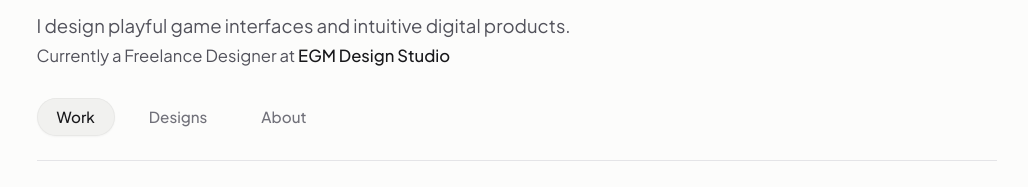
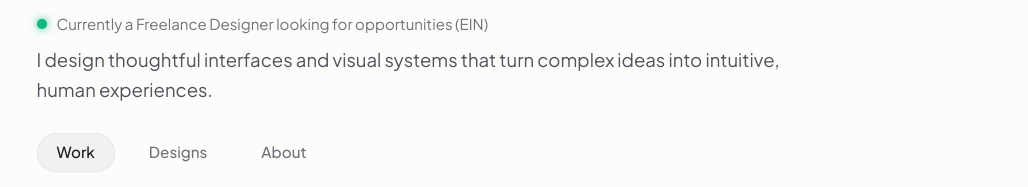
Before and after one commit to euclidm/euclidm.github.io, a plain HTML site: page index.html in a window 1280 px wide. Shown: the part 196-383 px from the top of the page, without its empty margins (116-1144 px from the left). Drawn offline with nearby package versions, Linux system fonts and the light colour scheme.

Commit message:
Update index.html

```diff
--- a/index.html
+++ b/index.html
@@ -308,10 +308,16 @@
     </h1>
 
     <!-- Two-Line Editorial Pitch -->
-    <div class="text-[1.02rem] sm:text-[1.16rem] leading-[1.6] text-subink font-normal max-w-[780px] space-y-0.5">
-      <p>I design playful game interfaces and intuitive digital products.</p>
-      <p class="text-[0.95rem] sm:text-[1.04rem] text-subink">
-        Currently a Freelance Designer at <span class="text-ink font-medium">EGM Design Studio</span>
+    <div class="max-w-[780px] space-y-2.5">
+      <p class="inline-flex items-center gap-2.5 text-[0.86rem] sm:text-[0.94rem] leading-[1.5] text-mutedink font-normal">
+        <span class="relative flex h-2.5 w-2.5 shrink-0" aria-hidden="true">
+          <span class="animate-ping absolute inline-flex h-full w-full rounded-full bg-emerald-400 opacity-75"></span>
+          <span class="relative inline-flex rounded-full h-2.5 w-2.5 bg-emerald-500 shadow-[0_0_8px_rgba(16,185,129,0.85)]"></span>
+        </span>
+        <span>Currently a Freelance Designer looking for opportunities (EIN)</span>
+      </p>
+      <p class="text-[1.02rem] sm:text-[1.16rem] leading-[1.6] text-subink font-normal">
+        I design thoughtful interfaces and visual systems that turn complex ideas into intuitive, human experiences.
       </p>
     </div>
 
@@ -500,9 +506,9 @@
     <div id="view-about" class="view-panel hidden">
       <div class="grid grid-cols-1 md:grid-cols-12 gap-10 sm:gap-12 items-start">
 
-        <!-- Left Polaroid Portrait Image Slot (Transparent Background, No Box) -->
+        <!-- Left Polaroid Portrait Image Slot (Transparent Background, Subtle Hanging Tilt) -->
         <div class="md:col-span-5">
-          <div class="overflow-hidden bg-transparent">
+          <div class="overflow-hidden bg-transparent rotate-[2.5deg] hover:rotate-0 transition-transform duration-300 ease-out origin-top">
             <img src="Portfolio_About_HeadshotPolaroid_Portrait.png"
                  alt="Polaroid portrait of Euclid Marquez"
                  onerror="this.style.display='none'; this.nextElementSibling.classList.remove('hidden');"
```
